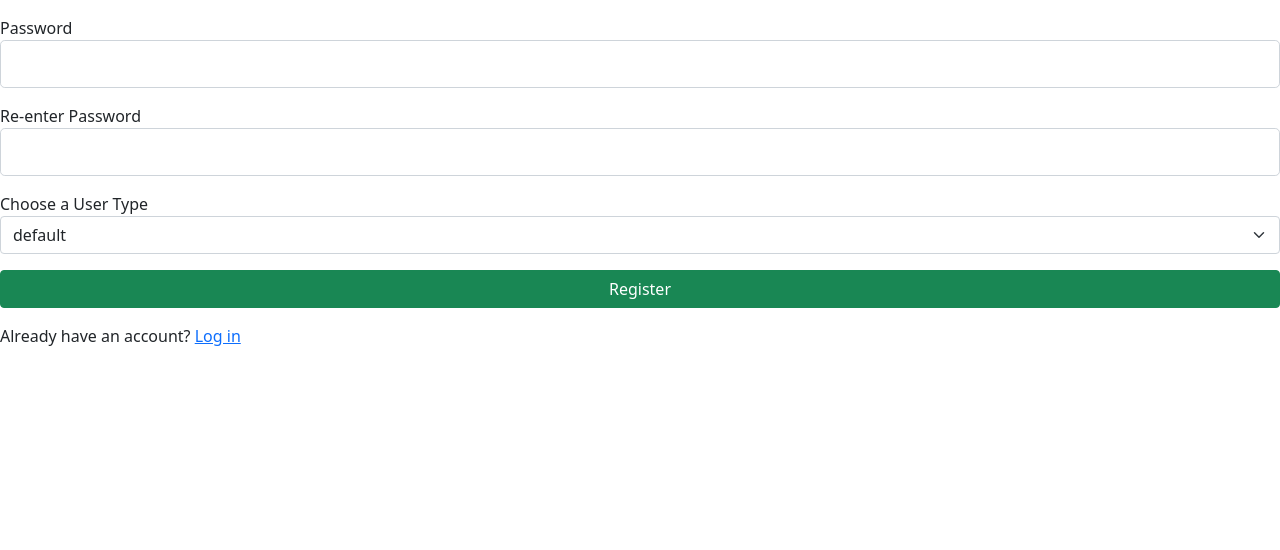
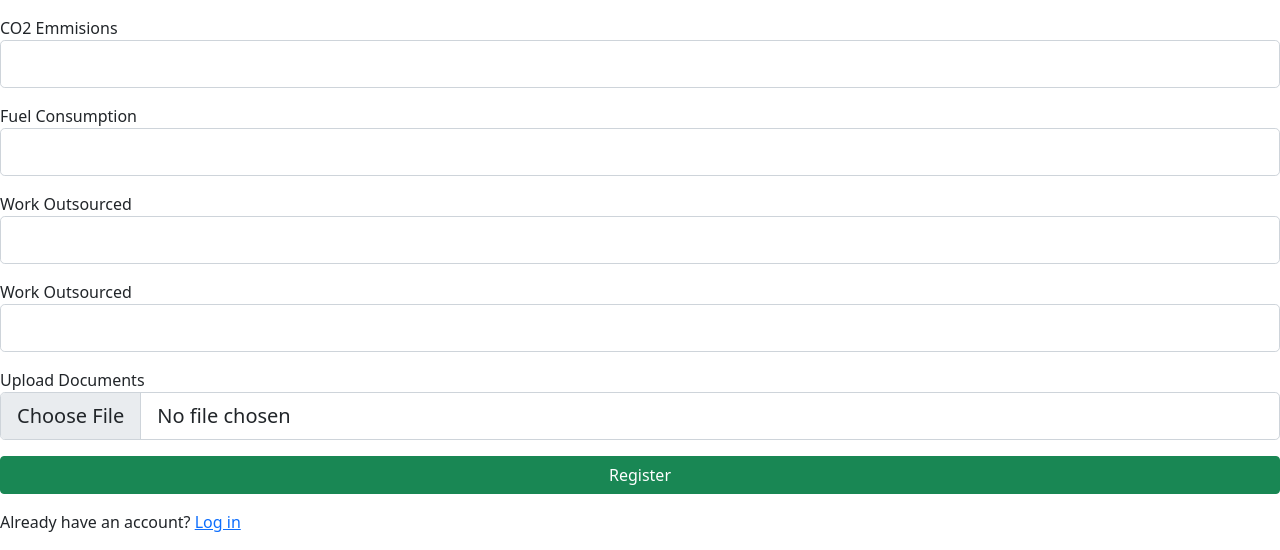
Before and after one commit to dlartey/ACSHackathon, a Flask app: page /form in a window 1280 px wide. Shown: the part 502-1052 px from the top of the page. Before the commit the page ends 848 px from the top, so only its background shows below. Run offline with Flask 2, Linux system fonts and the light colour scheme; lists and menus that the app fills with data are empty.

Commit message:
Added the rest of the form

```diff
--- a/app/forms.py
+++ b/app/forms.py
@@ -11,6 +11,7 @@ from wtforms import ValidationError
 from wtforms import SelectField
 from wtforms import FloatField
 from wtforms import DateTimeField
+from wtforms import FileField
 from wtforms.validators import InputRequired, EqualTo, Length, Email, Regexp, NumberRange
 from flask import flash
 from datetime import datetime, timedelta
@@ -27,14 +28,9 @@ class RegisterForm(FlaskForm):
     country = SelectField('country', choices=[
                           'Select One', 'Nigeria', 'Nepal'])
     time_of_operation = SelectField('time_of_oiperation', choices=[])
-    co2_emissions = SelectField('time_of_oiperation', choices=[])
+    emissions = SelectField('time_of_oiperation', choices=[])
     fuel_consumption = StringField('industry', validators=[
         InputRequired(), Length(min=2, max=20)])
     work_outsourced = StringField('industry', validators=[
         InputRequired(), Length(min=2, max=20)])
-    email = StringField('email', validators=[InputRequired()])
-    password1 = PasswordField('password1', validators=[InputRequired()])
-    password2 = PasswordField('password2', validators=[EqualTo(
-        'password1'), InputRequired()])  # makes sure password1 equals password2
-    user_type = SelectField('user_type', choices=[('default', 'default'), (
-        'senior', 'senior'), ('student', 'student')], validators=[InputRequired()])
+    upload = FileField('upload')
--- a/app/templates/form.html
+++ b/app/templates/form.html
@@ -44,27 +44,51 @@
         {% endif %}
       </p>
       <p>
-        Password <br>
-        {{ form.password1(class="form-control form-control-lg") }}
-        {% if form.password1.errors %}
-          {% for error in form.password1.errors %}
+        CO2 Emmisions<br>
+        {{ form.emissions(class="form-control form-control-lg") }}
+        {% if form.emissions.errors %}
+          {% for error in form.emissions.errors %}
             <span>{{ error }}</span>
           {% endfor %}
         {% endif %}
       </p>
       <p>
-        Re-enter Password <br>
-        {{ form.password2(class="form-control form-control-lg") }}
-        {% if form.password2.errors %}
-          {% for error in form.password2.errors %}
-            <span> Passwords have to be the same </span>
+        Fuel Consumption <br>
+        {{ form.fuel_consumption(class="form-control form-control-lg") }}
+        {% if form.fuel_consumption.errors %}
+          {% for error in form.fuel_consumption.errors %}
+            <span>{{ error }}</span>
           {% endfor %}
         {% endif %}
       </p>
       <p>
-        Choose a User Type <br>
-        {{ form.user_type(class="form-control form-control-md form-select") }}
+        Work Outsourced <br>
+        {{ form.work_outsourced(class="form-control form-control-lg") }}
+        {% if form.work_outsourced.errors %}
+          {% for error in form.work_outsourced.errors %}
+            <span>{{ error }}</span>
+          {% endfor %}
+        {% endif %}
       </p>
+      <p>
+        Work Outsourced <br>
+        {{ form.work_outsourced(class="form-control form-control-lg") }}
+        {% if form.work_outsourced.errors %}
+          {% for error in form.work_outsourced.errors %}
+            <span>{{ error }}</span>
+          {% endfor %}
+        {% endif %}
+      </p>
+      <p>
+        Upload Documents <br>
+        {{ form.upload(class="form-control form-control-lg") }}
+        {% if form.upload.errors %}
+          {% for error in form.upload.errors %}
+            <span>{{ error }}</span>
+          {% endfor %}
+        {% endif %}
+      </p>
+
       <p><input type="submit" class="btn btn-success btn-block col-12 login-button" value="Register"></p>
 
   </form>
```
